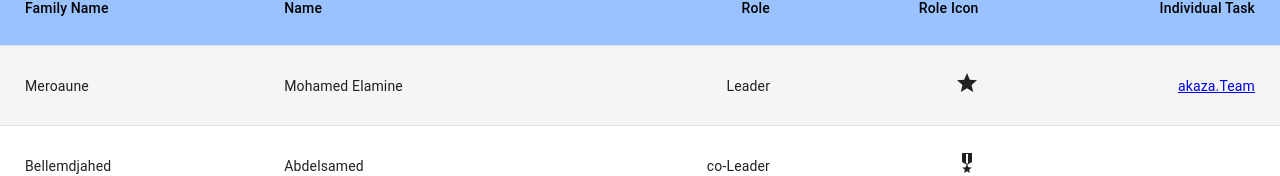
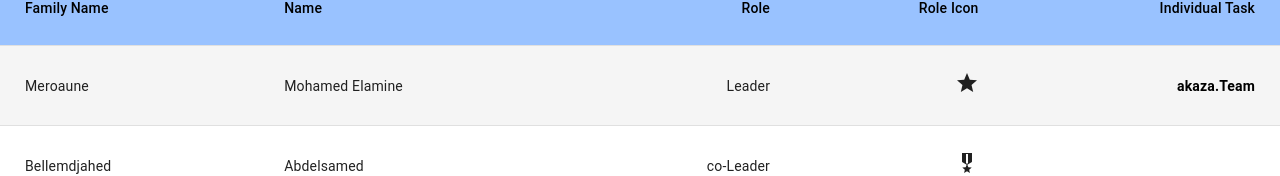
Before and after one commit to merouane2000/searchBib, a React (Create React App) app: page /li in a window 1280 px wide. Shown: the part 183-359 px from the top of the page. Built offline with nearby package versions, Linux system fonts and the light colour scheme.

Commit message:
style links

```diff
--- a/src/components/Li.js
+++ b/src/components/Li.js
@@ -105,7 +105,11 @@ export default function CustomizedTables() {
               </StyledTableCell>
               <StyledTableCell align="right">{row.role}</StyledTableCell>
               <StyledTableCell align="right">{row.icon}</StyledTableCell>
-              <StyledTableCell align="right"><a href={row.individualTask}>{row.indName}</a></StyledTableCell>
+              <StyledTableCell align="right"><a style={{
+              textDecoration: "none",
+              color: "black",
+              fontWeight: "Bold",
+            }} href={row.individualTask}>{row.indName}</a></StyledTableCell>
 
             </StyledTableRow>
           ))}
```
